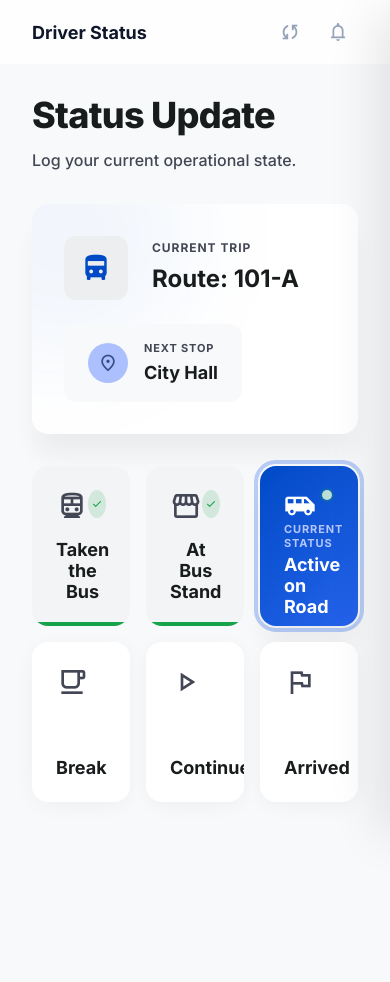
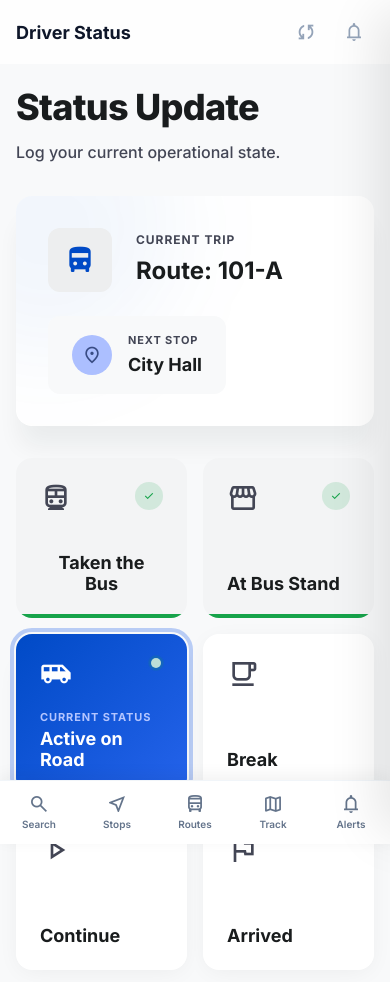
Before and after one commit to ChanulPathirana/ontime-web, a Next.js app: page /driver in a window 390 px wide. Shown: the top 982 px of the page. Before the commit the page ends 850 px from the top, so only its background shows below. Built offline with nearby package versions, Linux system fonts and the light colour scheme; no server answers.

Commit message:
feat: make ontime-web fully mobile responsive

```diff
--- a/src/app/driver/page.tsx
+++ b/src/app/driver/page.tsx
@@ -39,15 +39,8 @@ export default function DriverStatusPage() {
         <TopAppBar title="Driver Status" />
 
         <div
-          className="page-enter"
-          style={{
-            paddingTop: "88px",
-            paddingLeft: "2rem",
-            paddingRight: "2rem",
-            paddingBottom: "3rem",
-            maxWidth: "960px",
-            margin: "0 auto",
-          }}
+          className="page-enter page-content-padded"
+          style={{ maxWidth: "960px", margin: "0 auto" }}
         >
           {/* Page Header */}
           <div style={{ marginBottom: "2rem" }}>
@@ -214,13 +207,7 @@ export default function DriverStatusPage() {
           </div>
 
           {/* Status Grid */}
-          <div
-            style={{
-              display: "grid",
-              gridTemplateColumns: "repeat(3, 1fr)",
-              gap: "1rem",
-            }}
-          >
+          <div className="status-grid">
             {STATUS_OPTIONS.map((option) => {
               const isSelected = activeStatus === option.id;
 
--- a/src/app/globals.css
+++ b/src/app/globals.css
@@ -751,26 +751,272 @@ select {
 }
 
 /* =============================================
-   RESPONSIVE
+   BOTTOM NAVIGATION (mobile only)
+   ============================================= */
+
+.bottom-nav {
+  display: none;
+}
+
+.bottom-nav-item {
+  display: flex;
+  flex-direction: column;
+  align-items: center;
+  gap: 2px;
+  padding: 0.375rem 0.5rem;
+  font-size: 0.625rem;
+  font-weight: 600;
+  color: #64748b;
+  text-decoration: none;
+  flex: 1;
+  justify-content: center;
+  transition: color 0.15s ease;
+}
+
+.bottom-nav-item.active {
+  color: var(--color-primary);
+}
+
+/* =============================================
+   RESPONSIVE LAYOUT CLASSES
+   ============================================= */
+
+/* Home page two-column grid */
+.home-grid {
+  display: grid;
+  grid-template-columns: 5fr 7fr;
+  gap: 2rem;
+  align-items: start;
+}
+
+/* Home page map height */
+.home-map {
+  height: 600px;
+  border-radius: var(--radius-lg);
+  position: relative;
+  overflow: hidden;
+  box-shadow: var(--shadow-ambient);
+}
+
+/* Shared page content padding */
+.page-content-padded {
+  padding-top: 88px;
+  padding-left: 2rem;
+  padding-right: 2rem;
+  padding-bottom: 3rem;
+}
+
+/* Stops page — floating search bar */
+.stops-search-bar {
+  position: absolute;
+  top: 88px;
+  left: 280px;
+  right: 1.5rem;
+  border-radius: var(--radius-lg);
+  padding: 0.75rem 1.25rem;
+  display: flex;
+  align-items: center;
+  gap: 1rem;
+  z-index: 10;
+}
+
+/* Stops page — stop list panel */
+.stops-list-panel {
+  position: absolute;
+  bottom: 1.5rem;
+  right: 50px;
+  width: 360px;
+  max-height: calc(100vh - 200px);
+  border-radius: var(--radius-xl);
+  padding: 1.5rem;
+  display: flex;
+  flex-direction: column;
+  gap: 0.875rem;
+  overflow-y: auto;
+  z-index: 10;
+}
+
+/* Tracking page — info panel */
+.tracking-info-panel {
+  position: absolute;
+  top: 88px;
+  right: 32px;
+  width: 360px;
+  max-height: calc(100vh - 112px);
+  border-radius: var(--radius-xl);
+  padding: 1.5rem;
+  display: flex;
+  flex-direction: column;
+  gap: 1.25rem;
+  overflow-y: auto;
+  z-index: 10;
+}
+
+/* Sort chips row */
+.sort-chips {
+  display: flex;
+  gap: 0.5rem;
+}
+
+/* Bus card row */
+.bus-card-row {
+  padding: 1.5rem;
+  display: flex;
+  align-items: center;
+  justify-content: space-between;
+  cursor: pointer;
+  transition: transform 0.15s ease, box-shadow 0.15s ease;
+}
+
+/* Driver status grid */
+.status-grid {
+  display: grid;
+  grid-template-columns: repeat(3, 1fr);
+  gap: 1rem;
+}
+
+/* =============================================
+   RESPONSIVE — ≤768 px
    ============================================= */
 
 @media (max-width: 768px) {
+  /* Hide sidebar, show bottom nav */
   .sidebar {
     display: none;
   }
 
+  .bottom-nav {
+    display: flex;
+    position: fixed;
+    bottom: 0;
+    left: 0;
+    right: 0;
+    height: 64px;
+    background-color: #ffffff;
+    border-top: 1px solid #f1f5f9;
+    box-shadow: 0 -4px 16px rgba(25, 28, 29, 0.06);
+    z-index: 40;
+    align-items: center;
+  }
+
+  /* Top bar spans full width, tighter padding */
   .top-app-bar {
     width: 100%;
+    padding: 0 1rem;
+  }
+
+  /* Push scrollable content above bottom nav */
+  .main-content {
+    margin-left: 0;
+    padding-bottom: 64px;
+  }
+
+  /* Notification panel full-width */
+  aside[role="dialog"] {
+    width: 100% !important;
+  }
+
+  /* Home: stack search + map vertically */
+  .home-grid {
+    grid-template-columns: 1fr;
+  }
+
+  /* Home: shorter map on mobile */
+  .home-map {
+    height: 260px;
+  }
+
+  /* Reduce page padding */
+  .page-content-padded {
+    padding: 80px 1rem 1.5rem;
+  }
+
+  /* Stops search bar: flush to screen edges */
+  .stops-search-bar {
+    left: 1rem;
+    right: 1rem;
+    top: 72px;
+  }
+
+  /* Stops list: full-width bottom sheet above nav */
+  .stops-list-panel {
+    right: 0;
+    left: 0;
+    bottom: 64px;
+    width: 100%;
+    max-height: 42vh;
+    border-radius: var(--radius-xl) var(--radius-xl) 0 0;
+    padding: 1rem;
+  }
+
+  /* Tracking info: full-width bottom sheet above nav */
+  .tracking-info-panel {
+    top: auto;
+    right: 0;
+    left: 0;
+    bottom: 64px;
+    width: 100%;
+    max-height: 42vh;
+    border-radius: var(--radius-xl) var(--radius-xl) 0 0;
+  }
+
+  /* Sort chips: horizontal scroll */
+  .sort-chips {
+    overflow-x: auto;
+    padding-bottom: 0.25rem;
+    -webkit-overflow-scrolling: touch;
+    scrollbar-width: none;
+  }
+
+  .sort-chips::-webkit-scrollbar {
+    display: none;
+  }
+
+  /* Sort chips — don't shrink */
+  .sort-chips > * {
+    flex-shrink: 0;
+  }
+
+  /* Driver status: 2 columns on tablet-sized mobile */
+  .status-grid {
+    grid-template-columns: repeat(2, 1fr);
+  }
+
+}
+
+/* =============================================
+   RESPONSIVE — ≤480 px (small phones)
+   ============================================= */
+
+@media (max-width: 480px) {
+  /* Bus card: stack info above CTA button */
+  .bus-card-row {
+    flex-direction: column;
+    align-items: flex-start;
+    gap: 1rem;
+  }
+
+  .bus-card-cta {
+    width: 100% !important;
+    justify-content: center;
+  }
+
+  /* Stop header: wrap icon + text */
+  .stop-header {
+    flex-wrap: wrap;
+  }
+
+  /* Driver status: single column on small phones */
+  .status-grid {
+    grid-template-columns: 1fr 1fr;
+  }
+
+  /* Smaller headline on home */
+  .home-headline {
+    font-size: 1.75rem !important;
   }
 }
 
 /* =============================================
    NOTIFICATION PANEL
    ============================================= */
-
-/* Full-width panel on mobile */
-@media (max-width: 768px) {
-  aside[role="dialog"] {
-    width: 100% !important;
-  }
-}
--- a/src/app/layout.tsx
+++ b/src/app/layout.tsx
@@ -1,5 +1,6 @@
 import type { Metadata } from "next";
 import "./globals.css";
+import BottomNav from "@/components/BottomNav";
 
 export const metadata: Metadata = {
   title: "On Time - Public Transport System",
@@ -14,6 +15,7 @@ export default function RootLayout({
   return (
     <html lang="en">
       <head>
+        <meta name="viewport" content="width=device-width, initial-scale=1" />
         {/* Google Fonts — loaded via public CDN (no npm package needed) */}
         <link rel="preconnect" href="https://fonts.googleapis.com" />
         <link rel="preconnect" href="https://fonts.gstatic.com" crossOrigin="anonymous" />
@@ -27,7 +29,10 @@ export default function RootLayout({
           rel="stylesheet"
         />
       </head>
-      <body>{children}</body>
+      <body>
+        {children}
+        <BottomNav />
+      </body>
     </html>
   );
 }
--- a/src/app/profile/page.tsx
+++ b/src/app/profile/page.tsx
@@ -23,8 +23,8 @@ export default function ProfilePage() {
         <TopAppBar title="Profile" />
 
         <div
-          className="page-enter"
-          style={{ paddingTop: "88px", paddingLeft: "2rem", paddingRight: "2rem", paddingBottom: "3rem", maxWidth: "720px", margin: "0 auto" }}
+          className="page-enter page-content-padded"
+          style={{ maxWidth: "720px", margin: "0 auto" }}
         >
           {/* Avatar + name */}
           <div className="card-lg" style={{ padding: "2rem", display: "flex", alignItems: "center", gap: "1.5rem", marginBottom: "2rem" }}>
--- a/src/app/stop-details/page.tsx
+++ b/src/app/stop-details/page.tsx
@@ -55,6 +55,7 @@ function StopDetailsContent() {
             minHeight: "calc(100vh - 64px)",
             backgroundColor: "var(--color-surface-container-low)",
             padding: "2rem",
+            boxSizing: "border-box",
           }}
         >
           {/* Back Button */}
@@ -74,7 +75,7 @@ function StopDetailsContent() {
 
           {/* Stop Header */}
           <div
-            className="card-lg"
+            className="card-lg stop-header"
             style={{
               padding: "2rem",
               marginBottom: "2rem",
@@ -187,7 +188,7 @@ function StopDetailsContent() {
           <div
             style={{
               display: "grid",
-              gridTemplateColumns: "repeat(auto-fill, minmax(320px, 1fr))",
+              gridTemplateColumns: "repeat(auto-fill, minmax(min(280px, 100%), 1fr))",
               gap: "1rem",
             }}
           >
--- /dev/null
+++ b/src/components/BottomNav.tsx
@@ -0,0 +1,42 @@
+"use client";
+
+import Link from "next/link";
+import { usePathname } from "next/navigation";
+
+const NAV_ITEMS = [
+  { href: "/",              icon: "search",         label: "Search"  },
+  { href: "/stops",         icon: "near_me",        label: "Stops"   },
+  { href: "/nearby",        icon: "directions_bus", label: "Routes"  },
+  { href: "/tracking",      icon: "map",            label: "Track"   },
+  { href: "/notifications", icon: "notifications",  label: "Alerts"  },
+];
+
+export default function BottomNav() {
+  const pathname = usePathname();
+
+  return (
+    <nav className="bottom-nav" aria-label="Main navigation">
+      {NAV_ITEMS.map((item) => {
+        const isActive = pathname === item.href;
+        return (
+          <Link
+            key={item.href}
+            href={item.href}
+            className={`bottom-nav-item${isActive ? " active" : ""}`}
+          >
+            <span
+              className="material-symbols-outlined"
+              style={{
+                fontSize: "22px",
+                fontVariationSettings: isActive ? "'FILL' 1" : "'FILL' 0",
+              }}
+            >
+              {item.icon}
+            </span>
+            <span>{item.label}</span>
+          </Link>
+        );
+      })}
+    </nav>
+  );
+}
```
Also changed, not shown: src/app/nearby/page.tsx (+6 -13 lines), src/app/notifications/page.tsx (+2 -9 lines), src/app/page.tsx (+5 -26 lines), src/app/stops/page.tsx (+2 -32 lines), src/app/tracking/page.tsx (+1 -17 lines).
